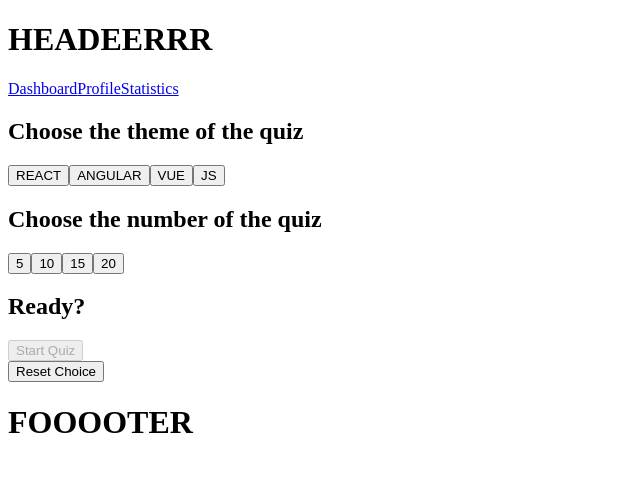
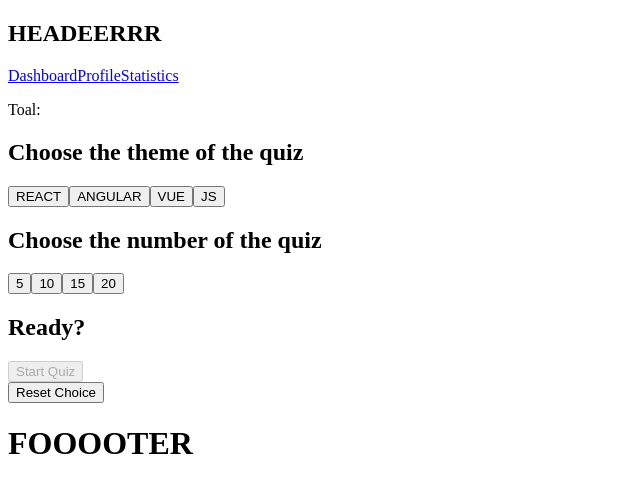
Before and after one commit to ChejAhamed/RAV, a React (Create React App) app in the folder frontend/: page / in a window 1280 px wide. Shown: the top 492 px of the page, without its empty margins (0-640 px from the left). Built offline with nearby package versions, Linux system fonts and the light colour scheme; a web font is replaced by a local one.

Commit message:
Add totalScore to Header

```diff
--- a/frontend/src/components/Header/Header.tsx
+++ b/frontend/src/components/Header/Header.tsx
@@ -1,15 +1,19 @@
 import React from 'react';
+import { useSelector } from 'react-redux';
 import { Link } from 'react-router-dom';
 
 const Header:React.FC =()=>{
+  const totalScore= useSelector((store:any)=>store.totalScore)
     return(
         <header>
-        <h1>HEADEERRR</h1>
+        <h2>HEADEERRR</h2>
+
         <nav>
           <Link to="/dashboard">Dashboard</Link>
           <Link to="/profile">Profile</Link>
           <Link to="/statistics">Statistics</Link>
         </nav>
+        <p>Toal:</p>
       </header>
     )
 }
```
